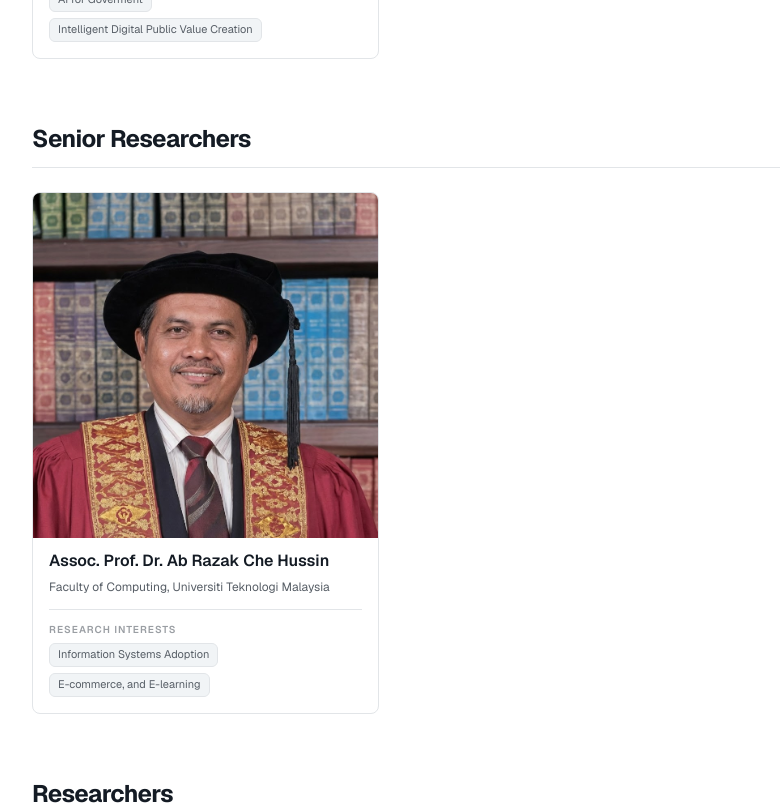
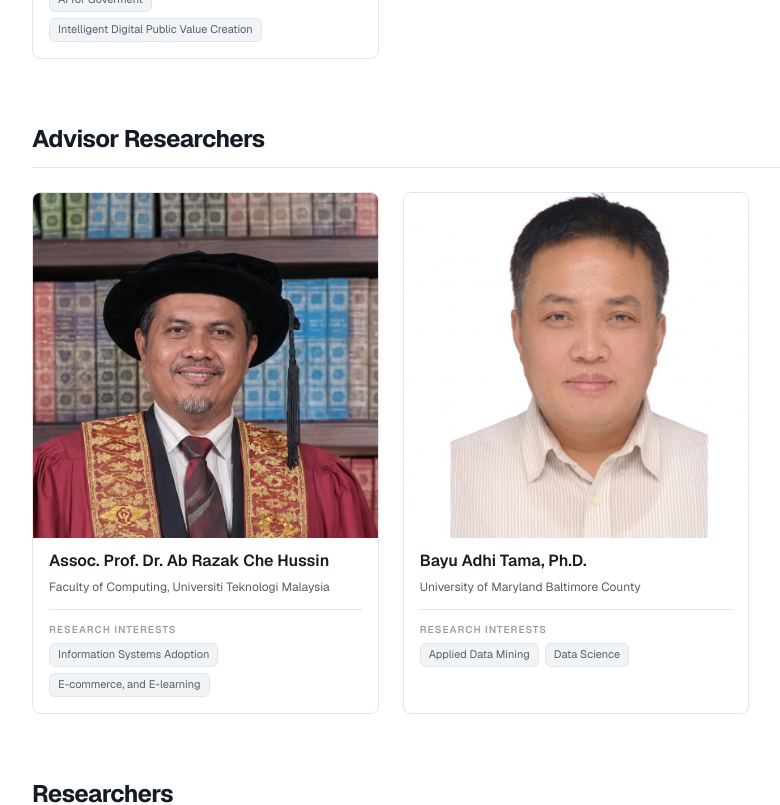
Before and after one commit to rahmatheroza/insist, a Next.js app: page /en/people in a window 1280 px wide. Shown: the part 1060-1865 px from the top of the page, without its empty margins (64-844 px from the left). Built offline with nearby package versions, Linux system fonts and the light colour scheme.

Commit message:
menambah data people & mengganti role senior mjd advisor, default english

```diff
--- a/src/app/[locale]/people/page.tsx
+++ b/src/app/[locale]/people/page.tsx
@@ -27,14 +27,16 @@ export async function generateMetadata({
 
 const roleSectionsEn = [
   { role: "Head of Research Group", title: "Head of Research Group" },
-  { role: "Senior Researcher", title: "Senior Researchers" },
+  { role: "Advisor Researcher", title: "Advisor Researchers" },
   { role: "Researcher", title: "Researchers" },
+  { role: "Collaborator Researcher", title: "Collaborator Researchers" },
 ];
 
 const roleSectionsId = [
   { role: "Head of Research Group", title: "Ketua Kelompok Riset" },
-  { role: "Senior Researcher", title: "Peneliti Senior" },
+  { role: "Peneliti Penasihat", title: "Peneliti Penasihat" },
   { role: "Researcher", title: "Peneliti" },
+  { role: "Kolaborator Peneliti", title: "Kolaborator Peneliti" },
 ];
 
 function PersonCard({
--- a/src/app/_backup_original/people/page.tsx
+++ b/src/app/_backup_original/people/page.tsx
@@ -15,8 +15,9 @@ export const metadata: Metadata = {
 
 const roleSections = [
   { role: "Head of Research Group", title: "Head of Research Group" },
-  { role: "Senior Researcher", title: "Senior Researchers" },
+  { role: "Advisor Researcher", title: "Advisor Researchers" },
   { role: "Researcher", title: "Researchers" },
+  { role: "Collaborator Researcher", title: "Collaborator Researchers" },
 ];
 
 function PersonCard({ person }: { person: Person }) {
--- a/src/content/people.ts
+++ b/src/content/people.ts
@@ -60,7 +60,7 @@ const peopleEn: Person[] = [
   {
     id: "person-6",
     name: "Assoc. Prof. Dr. Ab Razak Che Hussin",
-    role: "Senior Researcher",
+    role: "Advisor Researcher",
     affiliation: "Faculty of Computing, Universiti Teknologi Malaysia",
     image: "/images/people/Ab-Razak-Che-Hussin.jpeg",
     researchInterests: [
@@ -103,6 +103,30 @@ const peopleEn: Person[] = [
     researchInterests: [
       "Knowledge Management",
       "Business Intelligence",
+    ],
+  },
+  {
+    id: "person-10",
+    name: "Bayu Adhi Tama, Ph.D.",
+    role: "Advisor Researcher",
+    affiliation: "University of Maryland Baltimore County",
+    image: "/images/people/Bayu-Adhi-Tama.jpeg",
+    researchInterests: [
+      "Applied Data Mining",
+      "Data Science",
+    ],
+  },
+  {
+    id: "person-11",
+    name: "Lovinta Happy Atrinawati, M.Eng.",
+    role: "Collaborator Researcher",
+    affiliation: "Ph.D. Candidate at Florida State University",
+    image: "/images/people/Lovinta-Happy-Atrinawati.jpeg",
+    researchInterests: [
+      "Information Technology Governance",
+      "Enterprise Architecture",
+      "Business Process Management",
+      "Quantitative Risk Assessment",
     ],
   },
 ];
@@ -167,7 +191,7 @@ const peopleId: Person[] = [
   {
     id: "person-6",
     name: "Assoc. Prof. Dr. Ab Razak Che Hussin",
-    role: "Senior Researcher",
+    role: "Peneliti Penasihat",
     affiliation: "Fakultas Komputasi, Universiti Teknologi Malaysia",
     image: "/images/people/Ab-Razak-Che-Hussin.jpeg",
     researchInterests: [
@@ -212,6 +236,30 @@ const peopleId: Person[] = [
       "Business Intelligence",
     ],
   },
+  {
+    id: "person-10",
+    name: "Bayu Adhi Tama, Ph.D.",
+    role: "Peneliti Penasihat",
+    affiliation: "Universitas Maryland Baltimore County",
+    image: "/images/people/Bayu-Adhi-Tama.jpeg",
+    researchInterests: [
+      "Penambangan Data Terapan",
+      "Sains Data",
+    ],
+  },
+  {
+    id: "person-11",
+    name: "Lovinta Happy Atrinawati, M.Eng.",
+    role: "Kolaborator Peneliti",
+    affiliation: "Kandidat Doktor di Universitas Negeri Florida",
+    image: "/images/people/Lovinta-Happy-Atrinawati.jpeg",
+    researchInterests: [
+      "Tata Kelola Teknologi Informasi",
+      "Arsitektur Perusahaan",
+      "Manajemen Proses Bisnis",
+      "Penilaian Risiko Kuantitatif",
+    ],
+  },
 ];
 
 export function getPeople(locale?: string): Person[] {
--- a/src/i18n/routing.ts
+++ b/src/i18n/routing.ts
@@ -5,6 +5,7 @@ export const routing = defineRouting({
   locales: ["en", "id"],
   defaultLocale: "en",
   localePrefix: "always",
+  localeDetection: false,
 });
 
 export type Locale = (typeof routing.locales)[number];
```
Also changed, not shown: public/images/people/Bayu-Adhi-Tama.jpeg (added), public/images/people/Lovinta-Happy-Atrinawati.jpeg (added).
